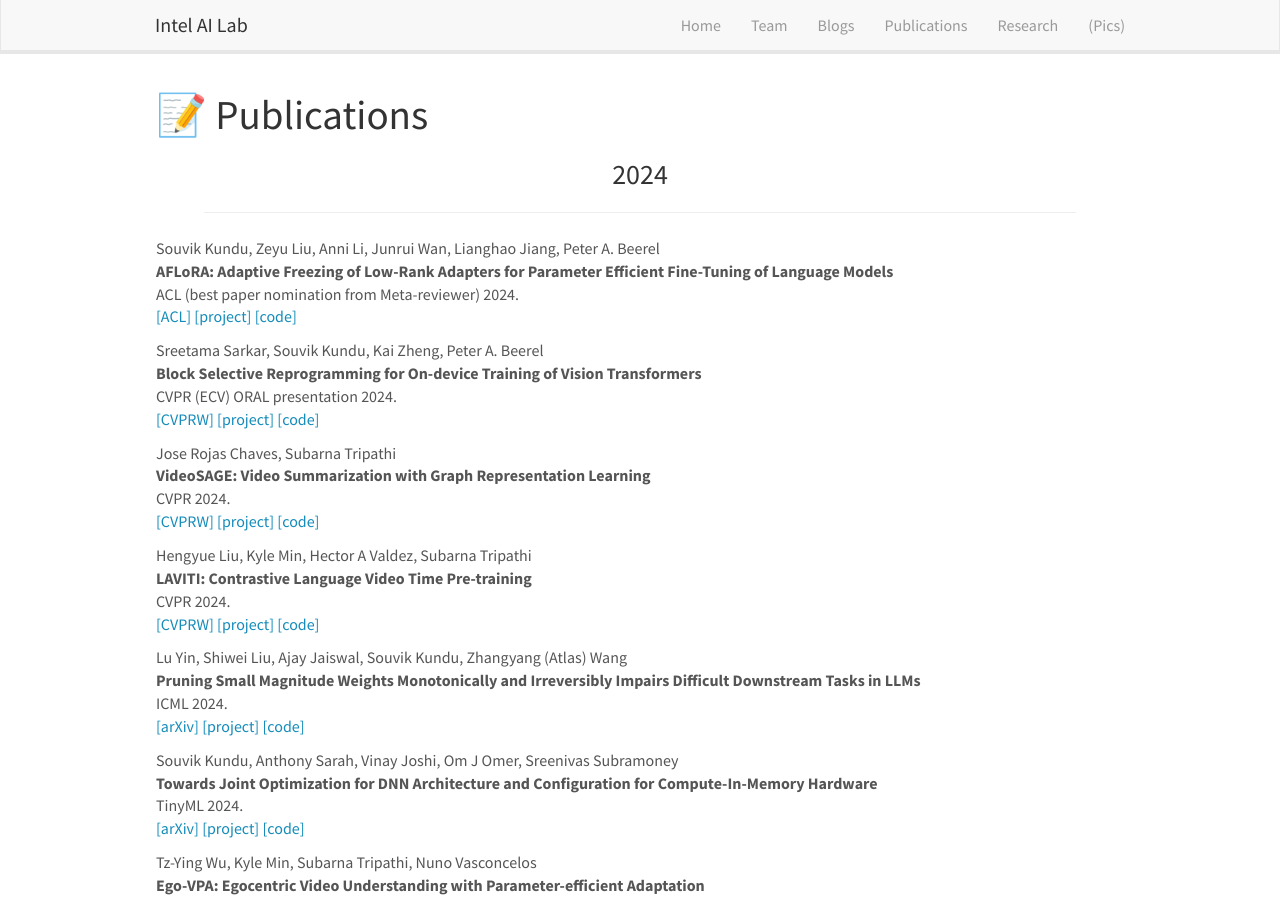
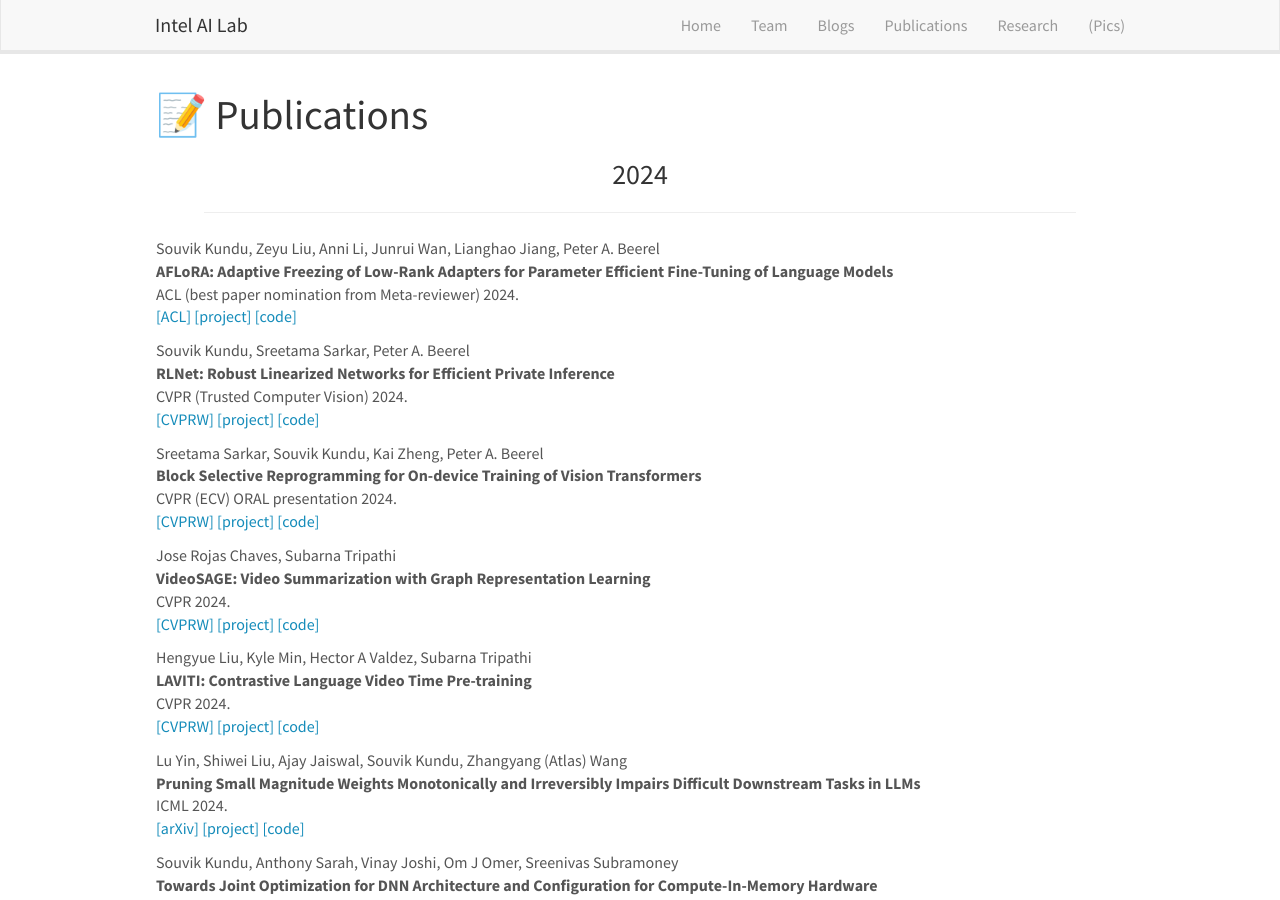
Before and after one commit to intelailabpage/intelailabpage.github.io, a Jekyll site: the page built from _pages/publications.md, in a window 1280 px wide and 900 px high. Built offline with Jekyll 4.4.1, drawn with Linux system fonts in a browser that asks for light colours; nearby versions of some CDN libraries.

Commit message:
Update publist.yml

```diff
--- a/_data/publist.yml
+++ b/_data/publist.yml
@@ -14,6 +14,23 @@
   code:
     display: code
     url:
+
+- address: Seattle
+  title: "RLNet: Robust Linearized Networks for Efficient Private Inference"
+  author: Souvik Kundu, Sreetama Sarkar, Peter A. Beerel
+  link:
+    display: CVPRW
+    url:
+  ref: sarkarrlnet2024
+  venue: CVPR (Trusted Computer Vision)
+  year: '2024'
+  pub_type: conference
+  project:
+    display: project
+    url:
+  code:
+    display: code
+    url: https://github.com/sreetamasarkar/rlnet/tree/main
 
 - address: Seattle
   title: "Block Selective Reprogramming for On-device Training of Vision Transformers"
```
